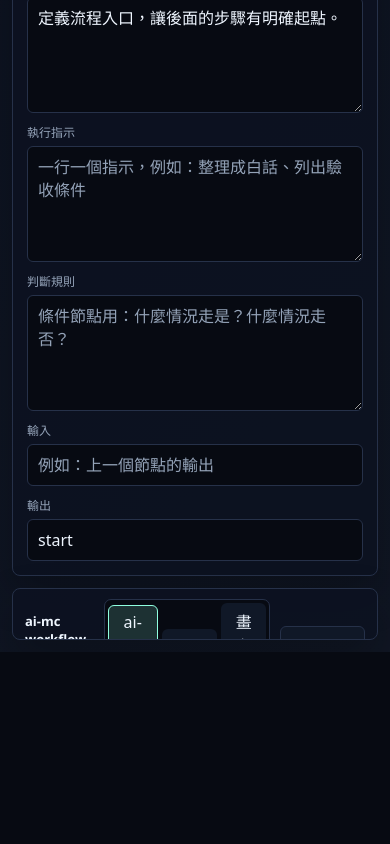
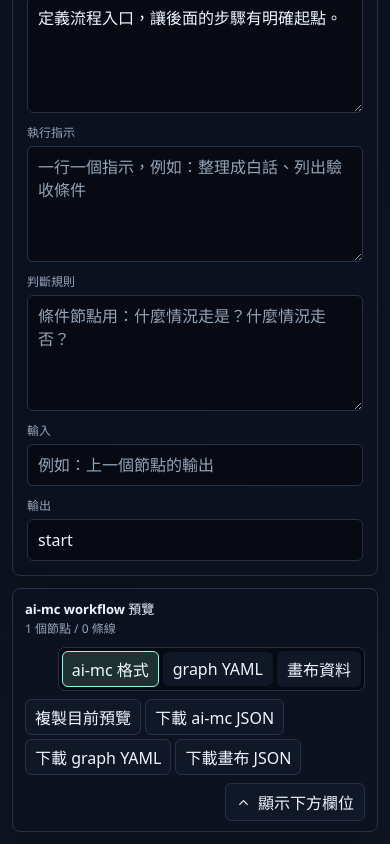
Before and after one commit to ml0427/ai-mc-studio, a React (Vite) app: page / in a window 390 px wide. Shown: the part 1548-2392 px from the top of the page. Before the commit the page ends 2200 px from the top, so only its background shows below. Built offline with nearby package versions, Linux system fonts and the light colour scheme.

Commit message:
feat: add preview copy and download actions

```diff
--- a/src/App.tsx
+++ b/src/App.tsx
@@ -90,6 +90,7 @@ function WorkflowEditor() {
   const [selectedNodeId, setSelectedNodeId] = useState<string>('start-1')
   const [showJsonPreview, setShowJsonPreview] = useState(false)
   const [previewMode, setPreviewMode] = useState<PreviewMode>('aiMc')
+  const [previewActionMessage, setPreviewActionMessage] = useState('')
   const [showImportPanel, setShowImportPanel] = useState(false)
   const [importText, setImportText] = useState('')
   const [importMessage, setImportMessage] = useState('')
@@ -120,9 +121,89 @@ function WorkflowEditor() {
   }, null, 2), [edges, nodes])
   const aiMcPreview = useMemo(() => JSON.stringify(toAiMcWorkflowSpec(nodes, edges), null, 2), [edges, nodes])
   const graphPreview = useMemo(() => YAML.stringify(toGraphWorkflowSpec(nodes, edges)), [edges, nodes])
-  const activePreview = previewMode === 'aiMc'
-    ? aiMcPreview
-    : previewMode === 'graph' ? graphPreview : canvasPreview
+  const previewByMode = useCallback((mode: PreviewMode) => {
+    switch (mode) {
+      case 'aiMc':
+        return aiMcPreview
+      case 'graph':
+        return graphPreview
+      case 'canvas':
+        return canvasPreview
+    }
+  }, [aiMcPreview, canvasPreview, graphPreview])
+  const activePreview = previewByMode(previewMode)
+
+  function copyPreviewWithFallback(value: string) {
+    const textarea = document.createElement('textarea')
+    textarea.value = value
+    textarea.setAttribute('readonly', '')
+    textarea.style.position = 'fixed'
+    textarea.style.left = '-9999px'
+    document.body.appendChild(textarea)
+
+    try {
+      textarea.select()
+      return document.execCommand('copy')
+    } finally {
+      document.body.removeChild(textarea)
+    }
+  }
+
+  async function copyActivePreview() {
+    try {
+      if (navigator.clipboard?.writeText) {
+        try {
+          await navigator.clipboard.writeText(activePreview)
+          setPreviewActionMessage('已複製目前預覽。')
+          return
+        } catch {
+          // Some browsers expose Clipboard API but reject it outside secure contexts.
+        }
+      }
+
+      if (!copyPreviewWithFallback(activePreview)) {
+        throw new Error('Clipboard fallback failed')
+      }
+
+      setPreviewActionMessage('已複製目前預覽。')
+    } catch {
+      setPreviewActionMessage('複製失敗，請改用手動選取。')
+    }
+  }
+
+  function downloadPreview(mode: PreviewMode) {
+    const filenames: Record<PreviewMode, string> = {
+      aiMc: 'ai-mc-workflow.json',
+      graph: 'graph-workflow.yaml',
+      canvas: 'canvas-workflow.json',
+    }
+    const mimeTypes: Record<PreviewMode, string> = {
+      aiMc: 'application/json',
+      graph: 'application/x-yaml',
+      canvas: 'application/json',
+    }
+    const filename = filenames[mode]
+    let url = ''
+    let link: HTMLAnchorElement | null = null
+
+    try {
+      const blob = new Blob([previewByMode(mode)], { type: `${mimeTypes[mode]};charset=utf-8` })
+      url = URL.createObjectURL(blob)
+      link = document.createElement('a')
+      link.href = url
+      link.download = filename
+      document.body.appendChild(link)
+      link.click()
+      setPreviewActionMessage(`已下載 ${filename}。`)
+    } catch {
+      setPreviewActionMessage(`下載 ${filename} 失敗。`)
+    } finally {
+      link?.remove()
+      if (url) {
+        window.setTimeout(() => URL.revokeObjectURL(url), 0)
+      }
+    }
+  }
 
   const onConnect = useCallback((connection: Connection) => {
     const sourceNode = nodes.find((node) => node.id === connection.source)
@@ -477,6 +558,7 @@ function WorkflowEditor() {
             </strong>
             <span>{nodes.length} 個節點 / {edges.length} 條線</span>
           </div>
+          <div className="preview-controls">
             <div className="preview-mode-tabs" role="tablist" aria-label="預覽格式">
               <button
                 aria-selected={previewMode === 'aiMc'}
@@ -503,6 +585,20 @@ function WorkflowEditor() {
                 畫布資料
               </button>
             </div>
+            <div className="preview-actions" aria-label="預覽操作">
+              <button type="button" onClick={() => void copyActivePreview()}>
+                複製目前預覽
+              </button>
+              <button type="button" onClick={() => downloadPreview('aiMc')}>
+                下載 ai-mc JSON
+              </button>
+              <button type="button" onClick={() => downloadPreview('graph')}>
+                下載 graph YAML
+              </button>
+              <button type="button" onClick={() => downloadPreview('canvas')}>
+                下載畫布 JSON
+              </button>
+            </div>
             <button
               className="json-toggle"
               aria-expanded={showJsonPreview}
@@ -513,6 +609,12 @@ function WorkflowEditor() {
               {showJsonPreview ? '隱藏下方欄位' : '顯示下方欄位'}
             </button>
           </div>
+        </div>
+        {previewActionMessage && (
+          <p className="preview-action-message" role="status">
+            {previewActionMessage}
+          </p>
+        )}
         {showJsonPreview && <pre>{activePreview}</pre>}
       </section>
     </main>
--- a/src/styles.css
+++ b/src/styles.css
@@ -91,7 +91,7 @@ button {
 }
 
 .app-shell.json-hidden {
-  grid-template-rows: minmax(0, 1fr) 52px;
+  grid-template-rows: minmax(0, 1fr) minmax(52px, auto);
 }
 
 .toolbox-panel,
@@ -447,7 +447,7 @@ button {
 .json-panel {
   grid-area: json;
   display: grid;
-  grid-template-rows: auto minmax(0, 1fr);
+  grid-template-rows: auto auto minmax(0, 1fr);
   overflow: hidden;
 }
 
@@ -455,6 +455,7 @@ button {
   display: flex;
   align-items: center;
   justify-content: space-between;
+  flex-wrap: wrap;
   gap: 10px;
   border-bottom: 1px solid var(--app-border);
   padding: 10px 12px;
@@ -481,6 +482,15 @@ button {
   font-size: 12px;
 }
 
+.preview-controls {
+  display: flex;
+  flex: 1 1 auto;
+  align-items: center;
+  justify-content: flex-end;
+  flex-wrap: wrap;
+  gap: 8px;
+}
+
 .preview-mode-tabs {
   display: inline-flex;
   align-items: center;
@@ -491,7 +501,15 @@ button {
   padding: 3px;
 }
 
+.preview-actions {
+  display: inline-flex;
+  align-items: center;
+  flex-wrap: wrap;
+  gap: 4px;
+}
+
 .preview-mode-tabs button,
+.preview-actions button,
 .json-toggle {
   min-height: 32px;
   display: inline-flex;
@@ -512,6 +530,11 @@ button {
   padding: 5px 9px;
 }
 
+.preview-actions button {
+  min-height: 28px;
+  padding: 5px 9px;
+}
+
 .preview-mode-tabs button[aria-selected="true"] {
   border-color: var(--app-accent);
   background: color-mix(in srgb, var(--app-accent) 16%, transparent);
@@ -520,10 +543,26 @@ button {
 
 .preview-mode-tabs button:hover,
 .preview-mode-tabs button:focus-visible,
+.preview-actions button:hover,
+.preview-actions button:focus-visible,
 .json-toggle:hover,
 .json-toggle:focus-visible {
   border-color: var(--app-accent);
   outline: 0;
+}
+
+.preview-action-message {
+  margin: 0;
+  border-bottom: 1px solid var(--app-border);
+  color: var(--app-muted);
+  font-size: 12px;
+  line-height: 1.35;
+  padding: 6px 12px;
+}
+
+.json-hidden .preview-action-message {
+  border-top: 1px solid var(--app-border);
+  border-bottom: 0;
 }
 
 .json-panel pre {
@@ -868,7 +907,7 @@ button {
   }
 
   .app-shell.json-hidden {
-    grid-template-rows: auto 640px auto 52px;
+    grid-template-rows: auto 640px auto minmax(52px, auto);
   }
 
   .toolbox-list {
```
Lines whose indentation alone changed are shown as unchanged.
